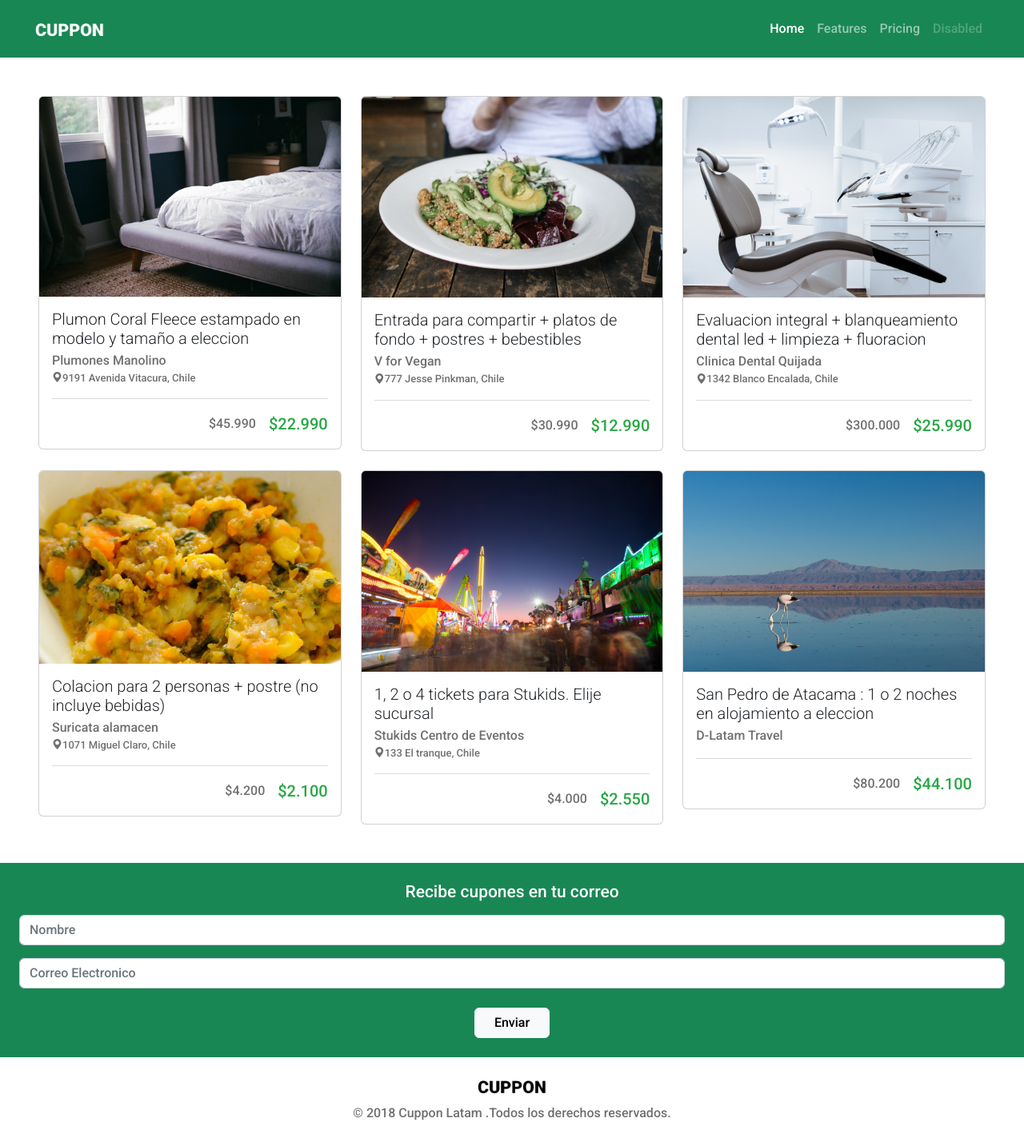
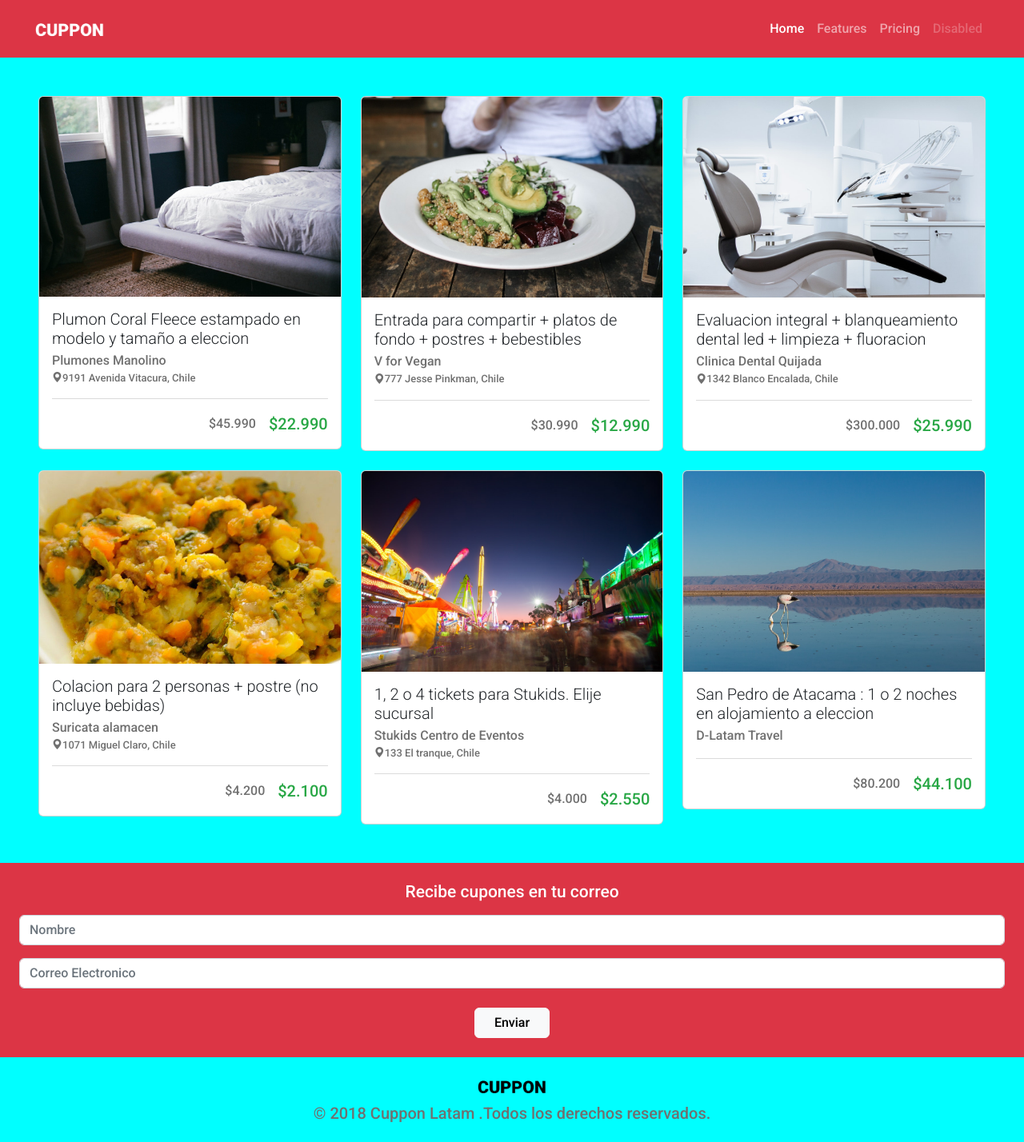
Before and after one commit to Jochejiro/desafio4-bootstrap-cuppon, a plain HTML site: page index.html in a window 1280 px wide. Shown: the whole page at 80% size. Drawn offline with nearby package versions, Linux system fonts and the light colour scheme; a web font is replaced by a local one.

Commit message:
cambio en el index en font color del nabvar y del  footer y en el css se le dio un cambio al background-color del body

```diff
--- a/assets/css/style.css
+++ b/assets/css/style.css
@@ -8,6 +8,7 @@ body {
     color: #707070;
     /* font-weight: 300; */
     font-size: 1rem;
+    background-color: aqua;
 }
 
 .logo {
@@ -40,3 +41,7 @@ body {
     color: white;
     text-align: center;
 }
+
+.h2{
+    color: white;
+}
--- a/index.html
+++ b/index.html
@@ -19,7 +19,7 @@
 
     <header>
         <!-- Navbar -->
-        <nav class="navbar navbar-expand-lg navbar-dark bg-success p-2">
+        <nav class="navbar navbar-expand-lg navbar-dark bg-danger p-2">
             <div class="container-fluid mx-lg-4 py-lg-2">
                 <a class="navbar-brand" href="#">
                     <img class="logo" src="./assets/imgs/logo-white.png" alt="Logo Corporativo en Blanco">
@@ -140,7 +140,7 @@
         </section>
 
         <!-- Seccion Formulario -->
-        <section class="container-fluid bg-success mt-5 p-4 ">
+        <section class="container-fluid bg-danger mt-5 p-4 ">
             <form>
                 <h2 class="form-titulo mb-3">Recibe cupones en tu correo</h2>
                 <div class="mb-3">
@@ -160,7 +160,7 @@
     <!-- Footer -->
     <footer class="container-fluid text-center p-4">
         <img class="logo" src="./assets/imgs/logo-black.png" alt="Logo Corporativo en Negro">
-        <p class="footer-texto mt-2 mb-0">© 2018 Cuppon Latam .Todos los derechos reservados.</p>
+        <h5 class="footer-texto mt-2 mb-0">© 2018 Cuppon Latam .Todos los derechos reservados.</h5>
     </footer>
 
     <!-- Bootstrap Js -->
```
